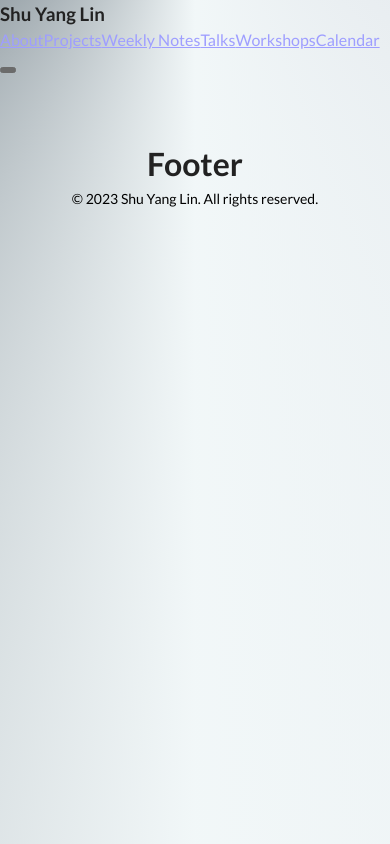
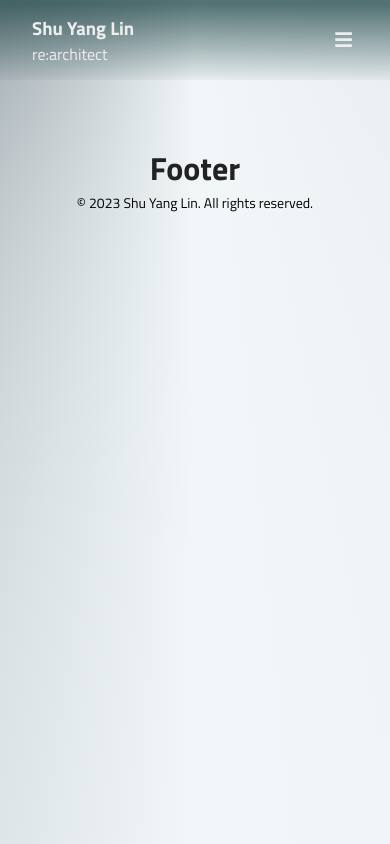
Before and after one commit to shuyanglin/shuyanglin, a React (Create React App) app: page / in a window 390 px wide. Built offline with nearby package versions, Linux system fonts and the light colour scheme.

Commit message:
Setup navigation bar, and responsiveness

```diff
--- a/package.json
+++ b/package.json
@@ -12,6 +12,7 @@
     "react": "^18.2.0",
     "react-dom": "^18.2.0",
     "react-feather": "^2.0.10",
+    "react-icons": "^4.8.0",
     "react-scripts": "5.0.1",
     "web-vitals": "^2.1.4"
   },
--- /dev/null
+++ b/src/Styles/main.css
@@ -0,0 +1,3 @@
+header .responsiveNav{
+    transform: none;
+  }
--- a/src/components/NavigationBar/NavigationBar.js
+++ b/src/components/NavigationBar/NavigationBar.js
@@ -1,20 +1,35 @@
 import React from "react";
-
+import {FaTimes, FaBars} from 'react-icons/fa'
 import styles from './NavigationBar.module.css';
+import "../../Styles/main.css"
 
 function Header() {
+
+  const [isResponsive, setIsResponsive] = React.useState();
+
+  const navStyle = "responsiveNav";
+  function showNavbar(){
+    setIsResponsive(!isResponsive);
+  }
+
   return (
     <header>
-      <h3>Shu Yang Lin</h3>
-      <nav>
+      <div>
+        <h3>Shu Yang Lin</h3>
+        <p>re:architect</p>
+      </div>
+      <nav className={isResponsive?navStyle:undefined}>
         <a href="/#">About</a>
         <a href="/#">Projects</a>
         <a href="/#">Weekly Notes</a>
-        <a href="/#">Talks</a>
-        <a href="/#">Workshops</a>
         <a href="/#">Calendar</a>
-        <button></button>
+        <button className={`${styles.navBtn} ${styles.navCloseBtn}`} onClick={showNavbar}>
+          <FaTimes/>
+        </button>
       </nav>
+      <button className={styles.navBtn} onClick={showNavbar}>
+        <FaBars/>
+      </button>
     </header>
   );
 }
--- a/src/components/NavigationBar/NavigationBar.module.css
+++ b/src/components/NavigationBar/NavigationBar.module.css
@@ -1,50 +1,81 @@
-.wrapper {
-  padding: 8px 16px;
-  margin: 32px auto;
-  border: 1px black solid;
-}
+@import url('https://fonts.googleapis.com/css2?family=Titillium+Web:ital,wght@0,400;0,700;1,300&display=swap');
 
-.navbar{
-  display: flex;
-  justify-content: space-between;
-  margin: auto 64px;
-}
-
-.navbar .tabs{
-  margin: auto 64px;
-}
-.navbar .name{
-  text-align: justify;
-  justify-content: flex-start;
-  margin: auto 64px;
-  color: red;
-}
-
-.navbar .name h2{
-  letter-spacing: -.025em;
-}
-span{
-  margin-left: 16px;
+*{
+  padding: 0;
+  margin: 0;
+  box-sizing: border-box;
+  font-family: 'Titillium Web', sans-serif;
 }
 
 
-@media only screen and (max-width: 1023px){
-  .wrapper {
-    padding: 0px 0px;
-    margin: 0px auto;
-    border: 1px red solid;
+:root{
+  --mainColor: #758e9d;
+  --mainColorLight: #85b8d7;
+  --secondaryColor: #ebeb2d;
+  --textColor: #eee;
+}
+
+header {
+  display: flex;
+  align-items: center;
+  justify-content: space-between;
+  height: 80px;
+  padding: 0 2rem;
+
+  background: linear-gradient(180deg, rgba(46,82,84, 80%) 6%,  rgba(130,0,255,0) 107%);
+  color: var(--textColor);
+}
+
+nav a {
+  margin: 0 2rem;
+  color: var(--textColor);
+  text-decoration: none;
+}
+
+nav a:hover {
+  color: var(--secondaryColor);
+}
+
+header .navBtn {
+  padding: 5px;
+  cursor: pointer;
+  background: transparent;
+  border: none;
+  outline: none;
+  color: var(--textColor);
+  /* visibility: hidden;
+  opacity: 0; */
+  font-size: 1.2rem;
+  display: none;
+}
+
+@media only screen and (max-width: 1024px){
+  header .navBtn{
+    /* visibility: visible;
+    opacity: 1; */
+    display: block;
   }
 
-  .navbar{
-    margin: auto 16px;
+  header nav{
+    position: fixed;
+    top: 0;
+    left: 0;
+    height: 100%;
+    width: 100%;
+    display: flex;
+    flex-direction: column;
+    align-items: center;
+    justify-content: center;
+    gap: 1.5rem;
+    background-color: var(--mainColor);
+    transition: 0s;
+    transform: translateY(-100vh);
   }
 
-  .navbar .name{
-    color: blue;
-    margin: auto 0px;
+
+  nav .navCloseBtn{
+    position: absolute;
+    top: 2rem;
+    right: 2rem;
   }
 }
-@media only screen and (min-width: 1024px){
-
-
-}
```
Also changed, not shown: 1 other file (tests, documents, lock files or other folders).
